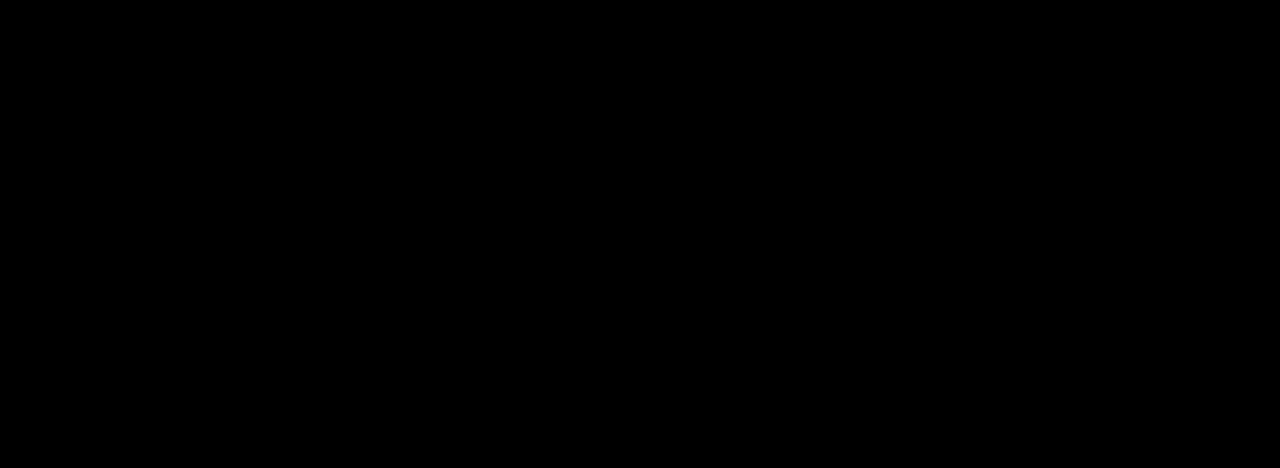
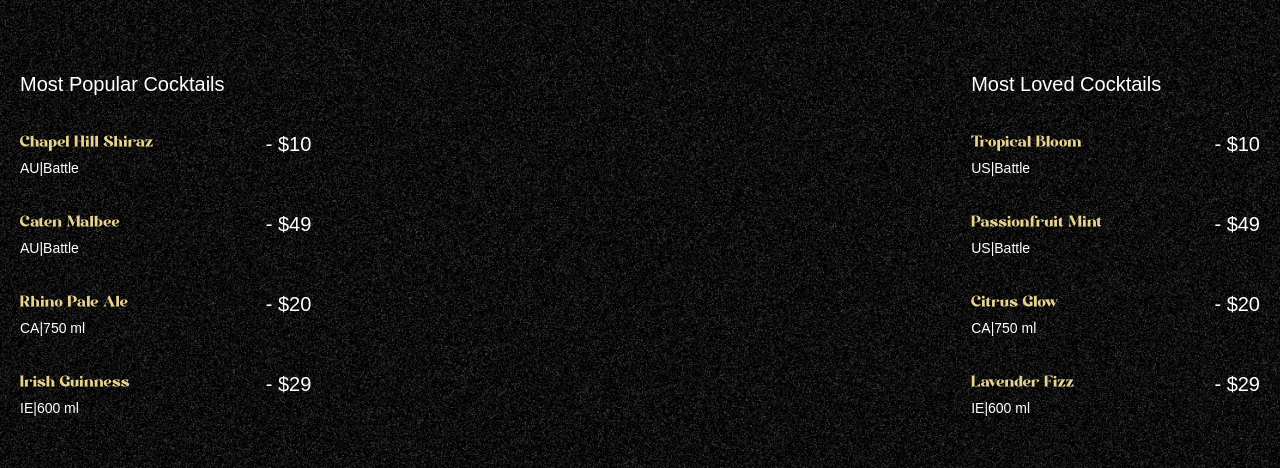
Before and after one commit to lesajayaweera/web-Animations, a React (Vite) app in the folder web-animations/: page / in a window 1280 px wide. Shown: the part 890-1358 px from the top of the page. Built offline with nearby package versions, Linux system fonts and the light colour scheme; a web font is replaced by a local one.

Commit message:
did the  cocktail section

```diff
--- a/web-animations/src/App.jsx
+++ b/web-animations/src/App.jsx
@@ -3,6 +3,7 @@
 import NavBar from "./component/NavBar.jsx";
 import {gsap} from "gsap/gsap-core";
 import Hero from "./component/hero.jsx";
+import Cocktails from "./component/cocktails.jsx";
 
 gsap.registerPlugin(ScrollTrigger,SplitText);
 const App = () => {
@@ -10,7 +11,7 @@
         <main>
             <NavBar/>
             <Hero/>
-            <div className={'h-dvh bg-black'}></div>
+            <Cocktails/>
         </main>
     )
 }
--- /dev/null
+++ b/web-animations/src/component/cocktails.jsx
@@ -0,0 +1,73 @@
+import {cocktailLists, mockTailLists} from "../../public/constants/index.js";
+import {useGSAP} from "@gsap/react";
+import {gsap} from "gsap/gsap-core";
+const Cocktails = ()=>{
+    useGSAP(
+        ()=>{
+            const parallaxTimeline = gsap.timeline({
+                scrollTrigger:{
+                    trigger:'#cocktails',
+                    start:'top 30%',
+                    end:'bottom 80%',
+                    scrub:true,
+
+
+                }
+            })
+
+            parallaxTimeline.from('#c-left-leaf',{
+                x:-100, y:100
+            }).from('#c-right-leaf',{
+                x:100, y:100
+            })
+        }
+    )
+    return (
+        <>
+            <section id={'cocktails'} className={'noisy'}>
+                <img src={'/images/cocktail-left-leaf.png'} alt={'l leaf'} id={'c-left-leaf'}/>
+                <img src={'/images/cocktail-right-leaf.png'} alt={'r leaf'} id={'c-right-leaf'}/>
+
+                <div className={'list'}>
+                    <div className={'popular'}>
+                        <h2>Most Popular Cocktails</h2>
+
+                        <ul>
+                            {cocktailLists.map(({name, country , price, detail})=>{
+                                return(
+                                    <li key={name}>
+                                        <div className={'md:me-28'}>
+                                            <h3>{name}</h3>
+                                            <p>{country}|{detail}</p>
+                                        </div>
+                                        <span>- {price}</span>
+                                    </li>
+                                )
+                            })}
+                        </ul>
+                    </div>
+                    <div className={'loved'}>
+                        <h2>Most Loved Cocktails</h2>
+
+                        <ul>
+                            {mockTailLists.map(({name, country , price, detail})=>{
+                                return(
+                                    <li key={name}>
+                                        <div className={'me-28'}>
+                                            <h3>{name}</h3>
+                                            <p>{country}|{detail}</p>
+                                        </div>
+                                        <span>- {price}</span>
+                                    </li>
+                                )
+                            })}
+                        </ul>
+                    </div>
+                </div>
+
+            </section>
+        </>
+    )
+}
+
+export default Cocktails ;
--- a/web-animations/src/component/hero.jsx
+++ b/web-animations/src/component/hero.jsx
@@ -256,9 +256,9 @@
                     scrub: true,
                 },
             })
-            .to(".right-leaf", { y: 200 }, 0)
+            .to(".right-leaf", { y: 300 }, 0)
             .to(".left-leaf", { y: -200 }, 0)
-            .to(".arrow", { y: 100 }, 0);
+            .to(".arrow", { y: 100 },0 );
 
         const startValue = isMobile ? "top 50%" : "center 60%";
         const endValue = isMobile ? "120% top" : "bottom top";
```
